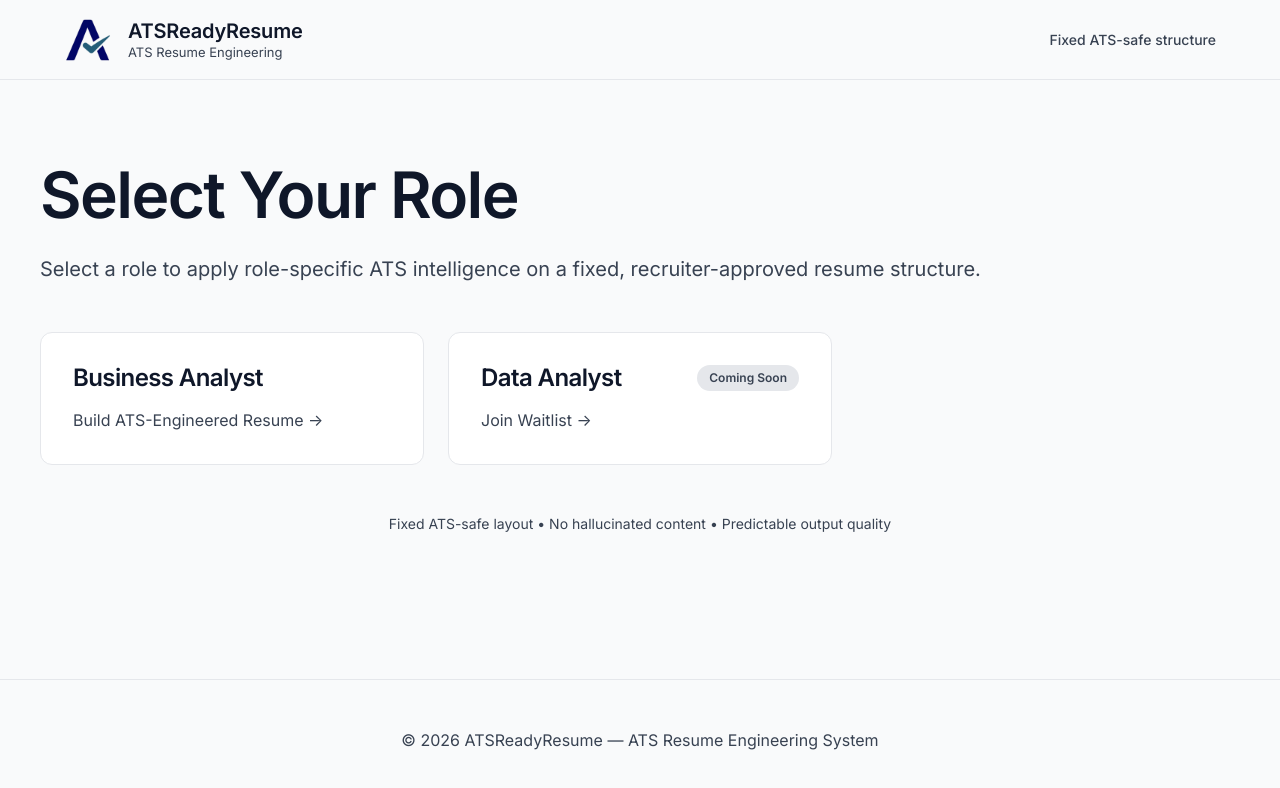
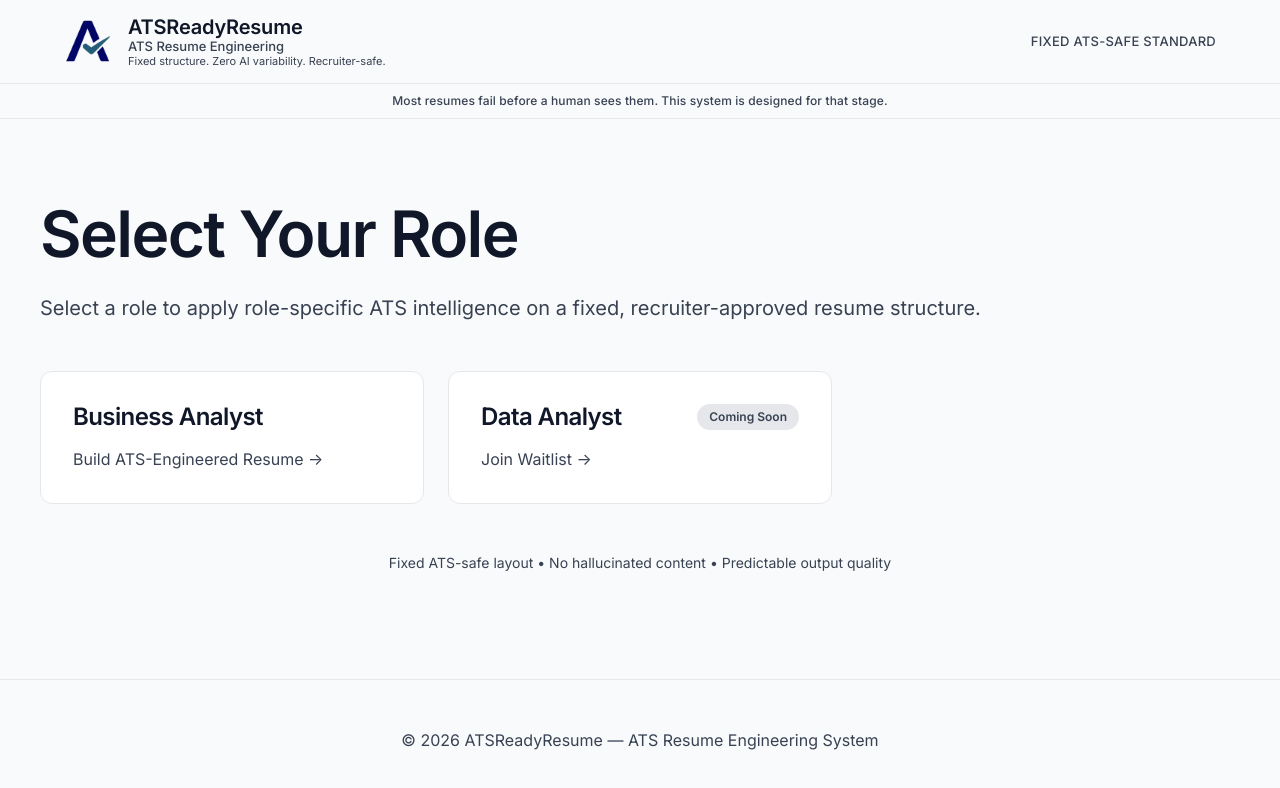
Before and after one commit to ether-it/ats-resume-generator, a Next.js app: page / in a window 1280 px wide. Shown: the top 788 px of the page. Built offline with nearby package versions, Linux system fonts and the light colour scheme.

Commit message:
feat(brand): refine header for infrastructure-level trust

```diff
--- a/src/components/Header.module.css
+++ b/src/components/Header.module.css
@@ -1,10 +1,28 @@
-.header {
-    height: 72px;
+.headerWrapper {
+    display: flex;
+    flex-direction: column;
+    width: 100%;
     background-color: hsl(var(--background));
     border-bottom: 1px solid hsl(var(--border));
+}
+
+.mainHeader {
+    height: 72px;
+    /* Mobile height */
     display: flex;
     align-items: center;
     width: 100%;
+    border-bottom: 1px solid hsl(var(--border));
+}
+
+.infraBar {
+    padding: 6px 0;
+    font-size: 11px;
+    color: hsl(var(--muted-foreground));
+    background-color: #f8fafc;
+    /* Very subtle slate-50 equivalent for distinction */
+    letter-spacing: 0.01em;
+    font-weight: 500;
 }
 
 .brandLink {
@@ -16,8 +34,8 @@
 }
 
 .logo {
-    width: 36px;
-    height: 36px;
+    width: 40px;
+    height: 40px;
     object-fit: contain;
     flex-shrink: 0;
 }
@@ -26,7 +44,7 @@
     display: flex;
     flex-direction: column;
     justify-content: center;
-    line-height: 1.25;
+    line-height: 1.1;
 }
 
 .brandName {
@@ -37,22 +55,33 @@
 }
 
 .slogan {
+    display: block;
+    font-size: 12px;
+    color: hsl(var(--foreground));
+    /* Darker than muted for "System credibility" */
+    font-weight: 500;
+    margin-top: 1px;
+}
+
+.microCopy {
     display: none;
+    /* Hidden on mobile to save space */
 }
 
 .trustSignal {
     display: none;
-    font-size: 13px;
+    font-size: 12px;
     color: hsl(var(--muted-foreground));
     font-weight: 500;
     margin-left: auto;
-    /* Push to right if direct flex child, but it's in a flex container with space-between */
+    text-transform: uppercase;
+    letter-spacing: 0.02em;
 }
 
 /* Tablet adjustments */
 @media (min-width: 768px) {
-    .header {
-        height: 80px;
+    .mainHeader {
+        height: 84px;
     }
 
     .brandLink {
@@ -60,8 +89,8 @@
     }
 
     .logo {
-        width: 44px;
-        height: 44px;
+        width: 48px;
+        height: 48px;
     }
 
     .brandName {
@@ -69,8 +98,12 @@
     }
 
     .slogan {
+        font-size: 13px;
+    }
+
+    .microCopy {
         display: block;
-        font-size: 12px;
+        font-size: 11px;
         color: hsl(var(--muted-foreground));
         margin-top: 2px;
         font-weight: 400;
@@ -78,27 +111,21 @@
 
     .trustSignal {
         display: block;
-        font-size: 13px;
+    }
+
+    .infraBar {
+        font-size: 12px;
+        padding: 8px 0;
     }
 }
 
 /* Desktop adjustments */
 @media (min-width: 1024px) {
-    .logo {
-        width: 48px;
-        height: 48px;
-    }
-
     .brandName {
         font-size: 20px;
     }
 
-    .slogan {
+    .trustSignal {
         font-size: 13px;
-        margin-top: 0;
-    }
-
-    .trustSignal {
-        font-size: 14px;
     }
 }
--- a/src/components/Header.tsx
+++ b/src/components/Header.tsx
@@ -5,7 +5,8 @@ import styles from './Header.module.css';
 
 export const Header: FunctionComponent = () => {
     return (
-        <header className={styles.header}>
+        <header className={styles.headerWrapper}>
+            <div className={styles.mainHeader}>
                 <div className="container" style={{ display: 'flex', justifyContent: 'space-between', alignItems: 'center', height: '100%' }}>
                     <Link href="/" className={styles.brandLink}>
                         <Image
@@ -19,11 +20,18 @@ export const Header: FunctionComponent = () => {
                         <div className={styles.brandTextColumn}>
                             <span className={styles.brandName}>ATSReadyResume</span>
                             <span className={styles.slogan}>ATS Resume Engineering</span>
+                            <span className={styles.microCopy}>Fixed structure. Zero AI variability. Recruiter-safe.</span>
                         </div>
                     </Link>
 
                     <div className={styles.trustSignal}>
-                    Fixed ATS-safe structure
+                        Fixed ATS-safe standard
+                    </div>
+                </div>
+            </div>
+            <div className={styles.infraBar}>
+                <div className="container" style={{ textAlign: 'center' }}>
+                    Most resumes fail before a human sees them. This system is designed for that stage.
                 </div>
             </div>
         </header>
```
Lines whose indentation alone changed are shown as unchanged.
